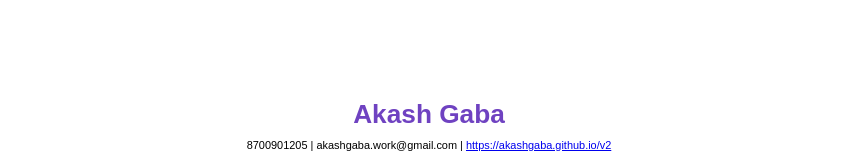
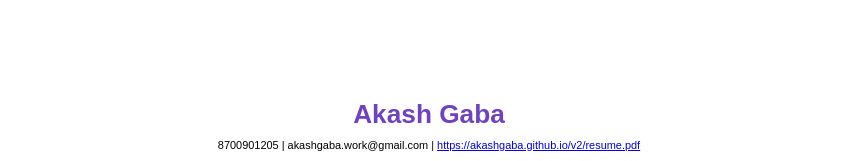
Before and after one commit to akashgaba/akashgaba.github.io, a website: page v2/index.html in a window 1280 px wide. Shown: the top 161 px of the page, without its empty margins (211-1068 px from the left). Drawn offline with nearby package versions, Linux system fonts and the light colour scheme; files whose address does not match are found by name; a web font is replaced by a local one.

Commit message:
Update index.html

```diff
--- a/v2/index.html
+++ b/v2/index.html
@@ -18,7 +18,7 @@
   <div id="page">
     <header>
       <h1>{{name}}</h1>
-      <p>{{phone_numbers}} | {{emails}} | <a href="https://akashgaba.github.io/v2">https://akashgaba.github.io/v2</a></p>
+      <p>{{phone_numbers}} | {{emails}} | <a href="https://akashgaba.github.io/v2">https://akashgaba.github.io/v2/resume.pdf</a></p>
     </header>
     <section>
       <h2>Summary</h2>
```
